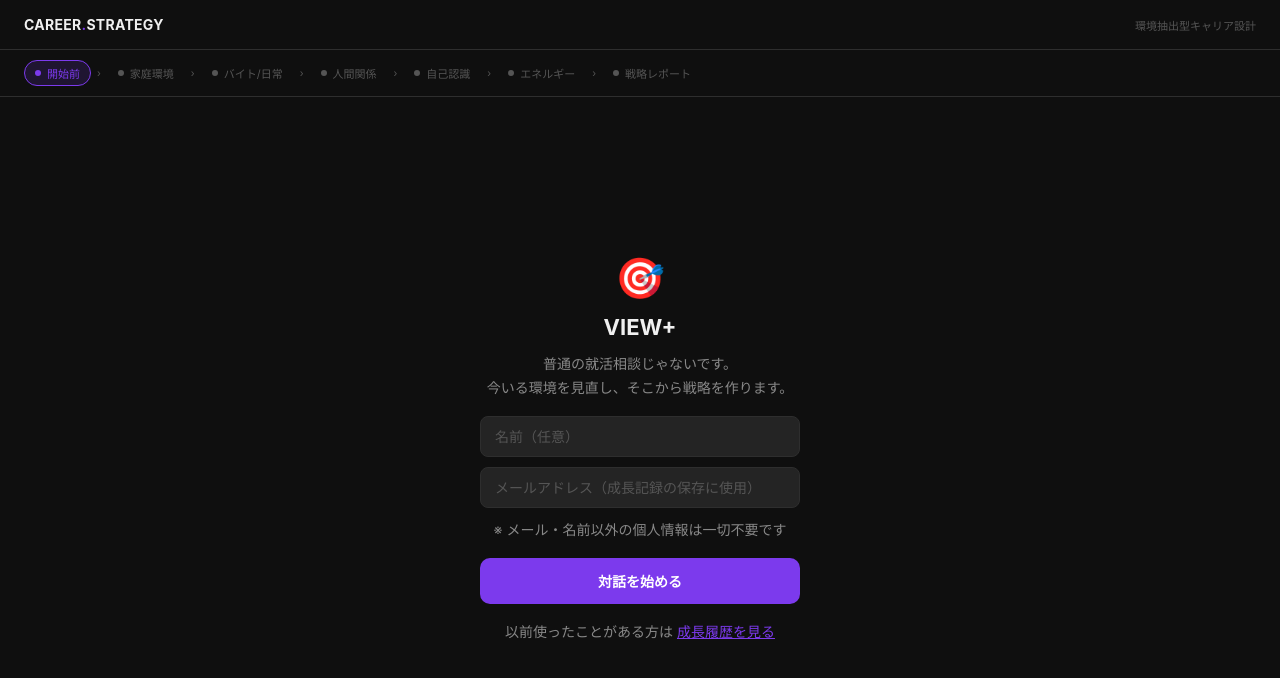
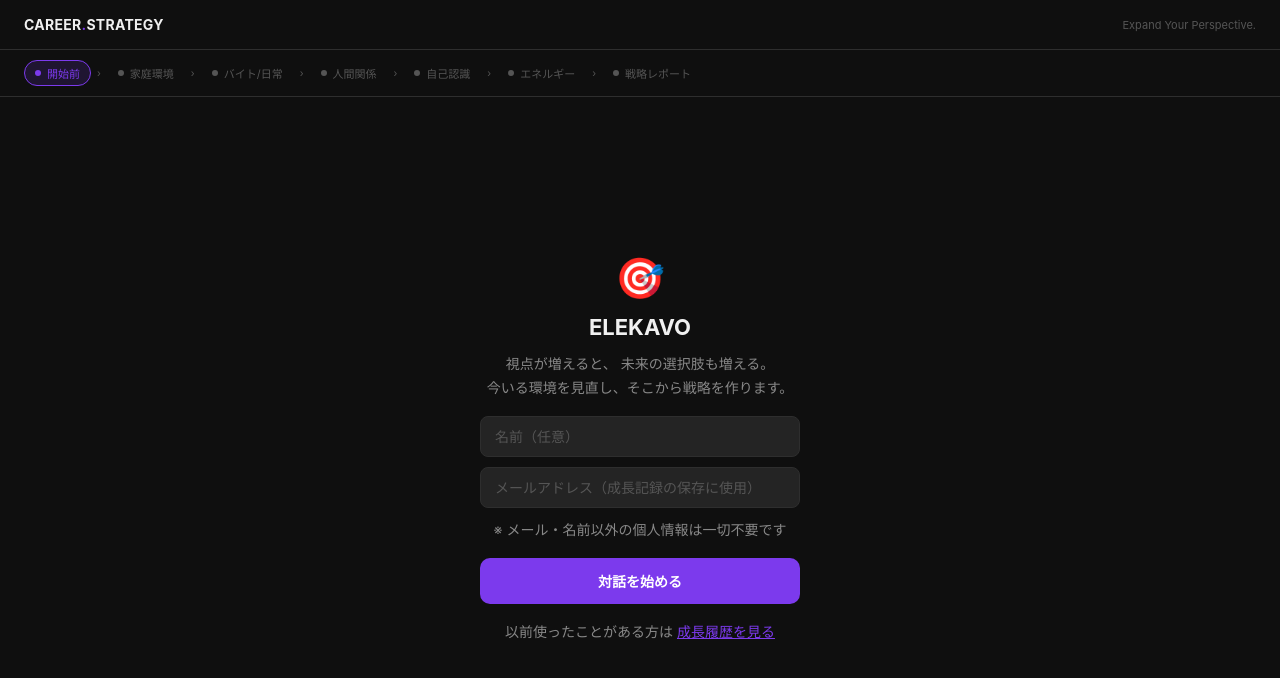
Before and after one commit to vecreate/career-strategy, a website: page public/index.html in a window 1280 px wide. Drawn offline with Linux system fonts and the light colour scheme.

Commit message:
feat: サービス名をELEKAVOに変更

```diff
--- a/public/index.html
+++ b/public/index.html
@@ -3,7 +3,7 @@
 <head>
 <meta charset="UTF-8">
 <meta name="viewport" content="width=device-width, initial-scale=1.0">
-<title>VIEW+</title>
+<title>ELEKAVO</title>
 <style>
   *, *::before, *::after { box-sizing: border-box; margin: 0; padding: 0; }
 
@@ -365,7 +365,7 @@
 <!-- Header -->
 <header>
   <div class="logo">CAREER<span>.</span>STRATEGY</div>
-  <div style="font-size:11px;color:var(--text-dim)">環境抽出型キャリア設計</div>
+  <div style="font-size:11px;color:var(--text-dim)">Expand Your Perspective.</div>
 </header>
 
 <!-- Stage Bar -->
@@ -389,8 +389,8 @@
 <div id="chat-wrap">
   <div id="welcome">
     <div class="icon">🎯</div>
-    <h1>VIEW+</h1>
-    <p>普通の就活相談じゃないです。<br>今いる環境を見直し、そこから戦略を作ります。</p>
+    <h1>ELEKAVO</h1>
+    <p>視点が増えると、 未来の選択肢も増える。<br>今いる環境を見直し、そこから戦略を作ります。</p>
     <div class="user-form">
       <input type="text"  id="input-name"  placeholder="名前（任意）" autocomplete="name">
       <input type="email" id="input-email" placeholder="メールアドレス（成長記録の保存に使用）" autocomplete="email">
```
Also changed, not shown: public/admin.html (+1 -1 lines), public/history.html (+1 -1 lines).
